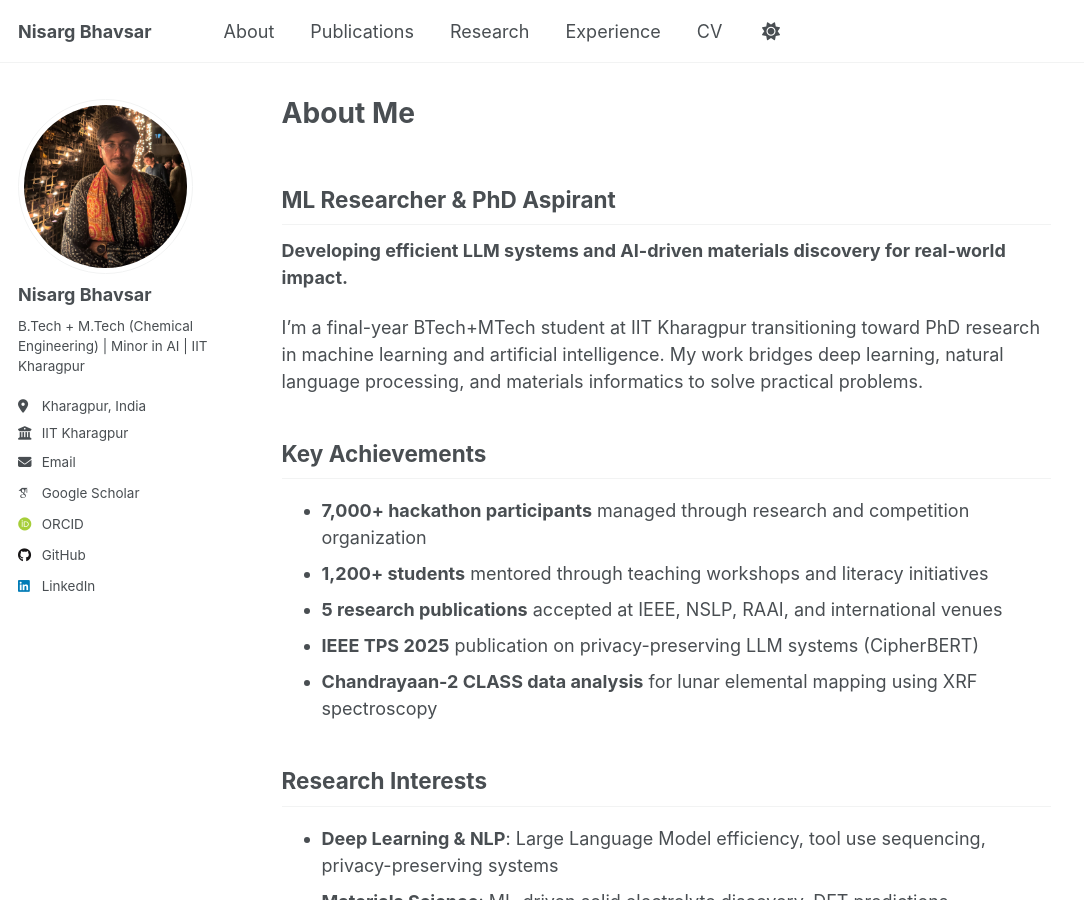
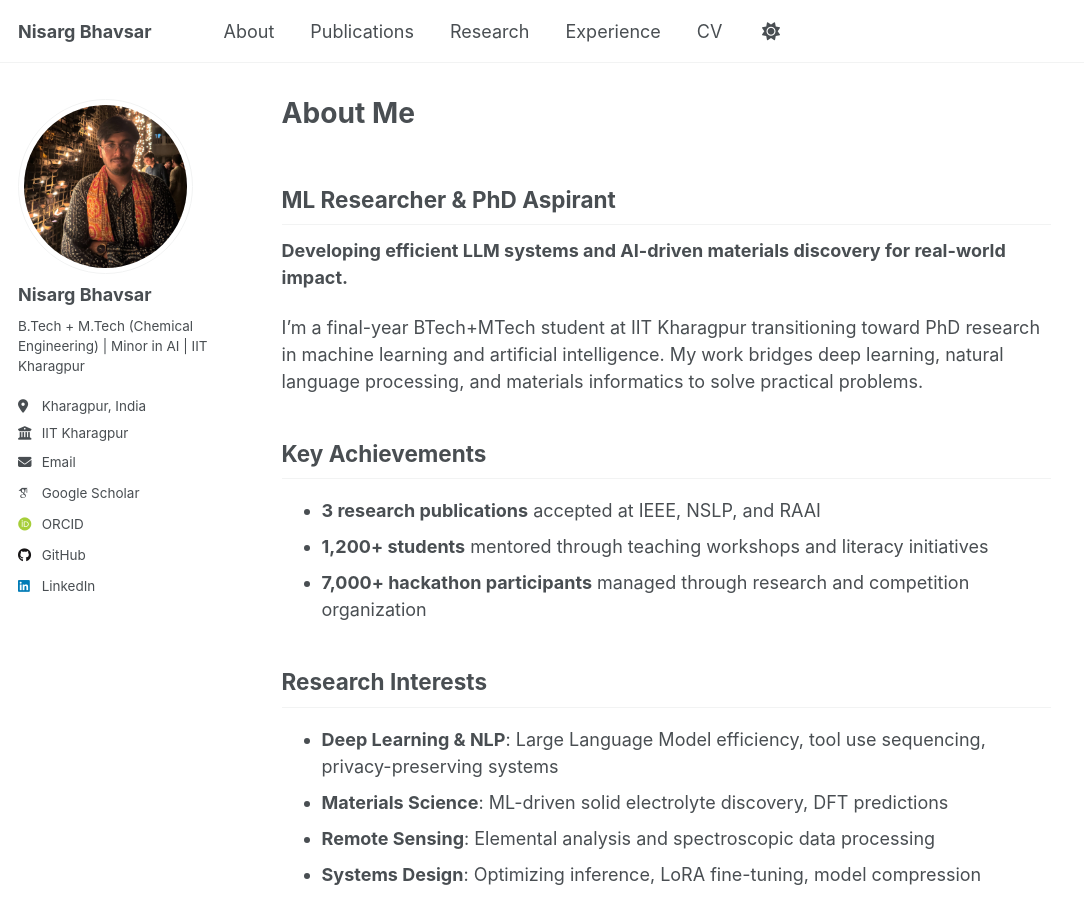
Before and after one commit to NisargBhavsar25/nisargbhavsar25.github.io, a Jekyll site: the page built from _pages/about.md, in a window 1280 px wide and 900 px high. Shown: the whole window, without its empty margins (0-1084 px from the left). Built offline with Jekyll 4.4.1, drawn with Linux system fonts in a browser that asks for light colours; some web fonts are replaced; a script that is not in the unit is left out.

Commit message:
Update key achievements in about section to reflect recent research publications and remove outdated entries

```diff
--- a/_pages/about.md
+++ b/_pages/about.md
@@ -17,11 +17,9 @@ I'm a final-year BTech+MTech student at IIT Kharagpur transitioning toward PhD r
 
 ## Key Achievements
 
+- **3 research publications** accepted at IEEE, NSLP, and RAAI
+- **1,200+ students** mentored through teaching workshops and literacy initiatives
 - **7,000+ hackathon participants** managed through research and competition organization
-- **1,200+ students** mentored through teaching workshops and literacy initiatives
-- **5 research publications** accepted at IEEE, NSLP, RAAI, and international venues
-- **IEEE TPS 2025** publication on privacy-preserving LLM systems (CipherBERT)
-- **Chandrayaan-2 CLASS data analysis** for lunar elemental mapping using XRF spectroscopy
 
 ## Research Interests
 
```
